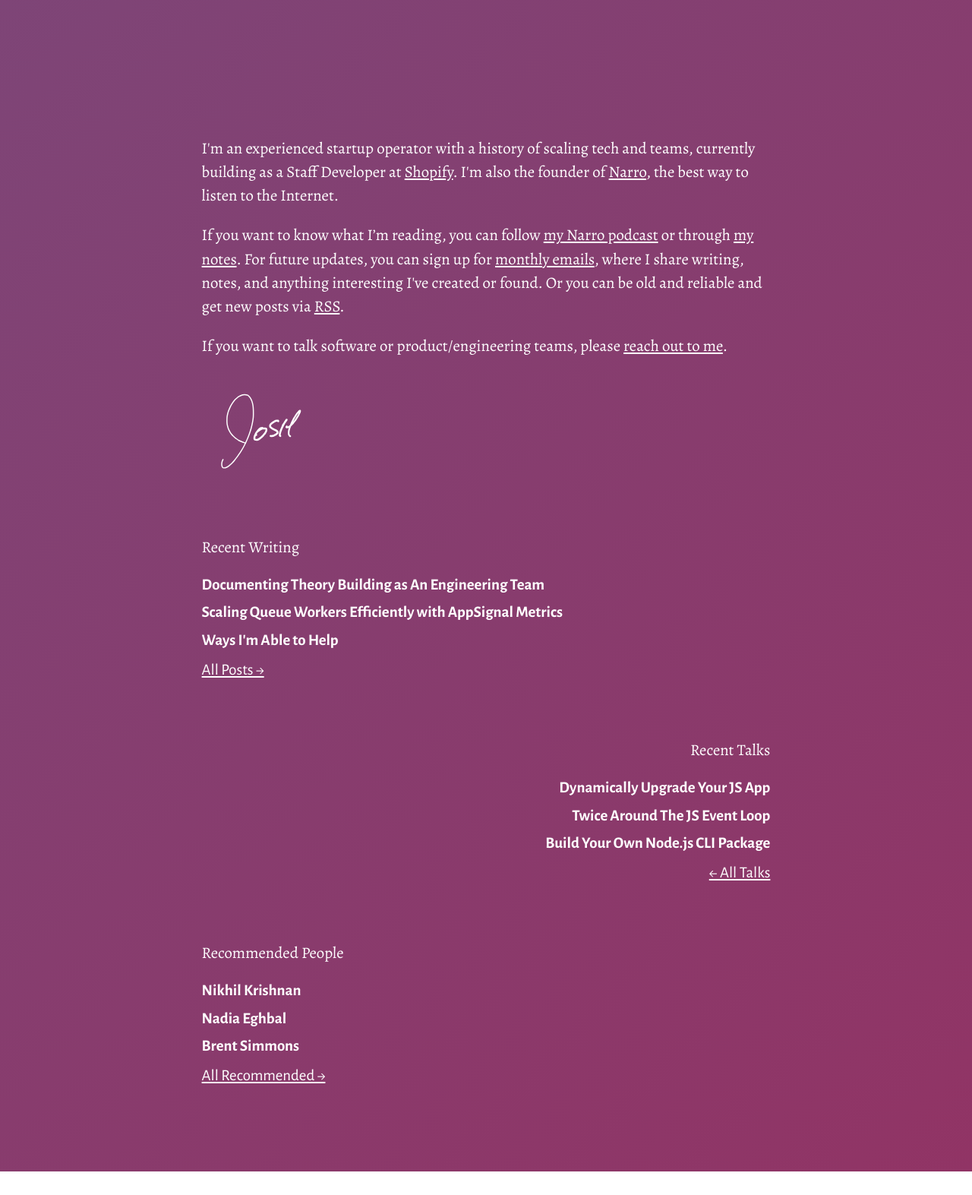
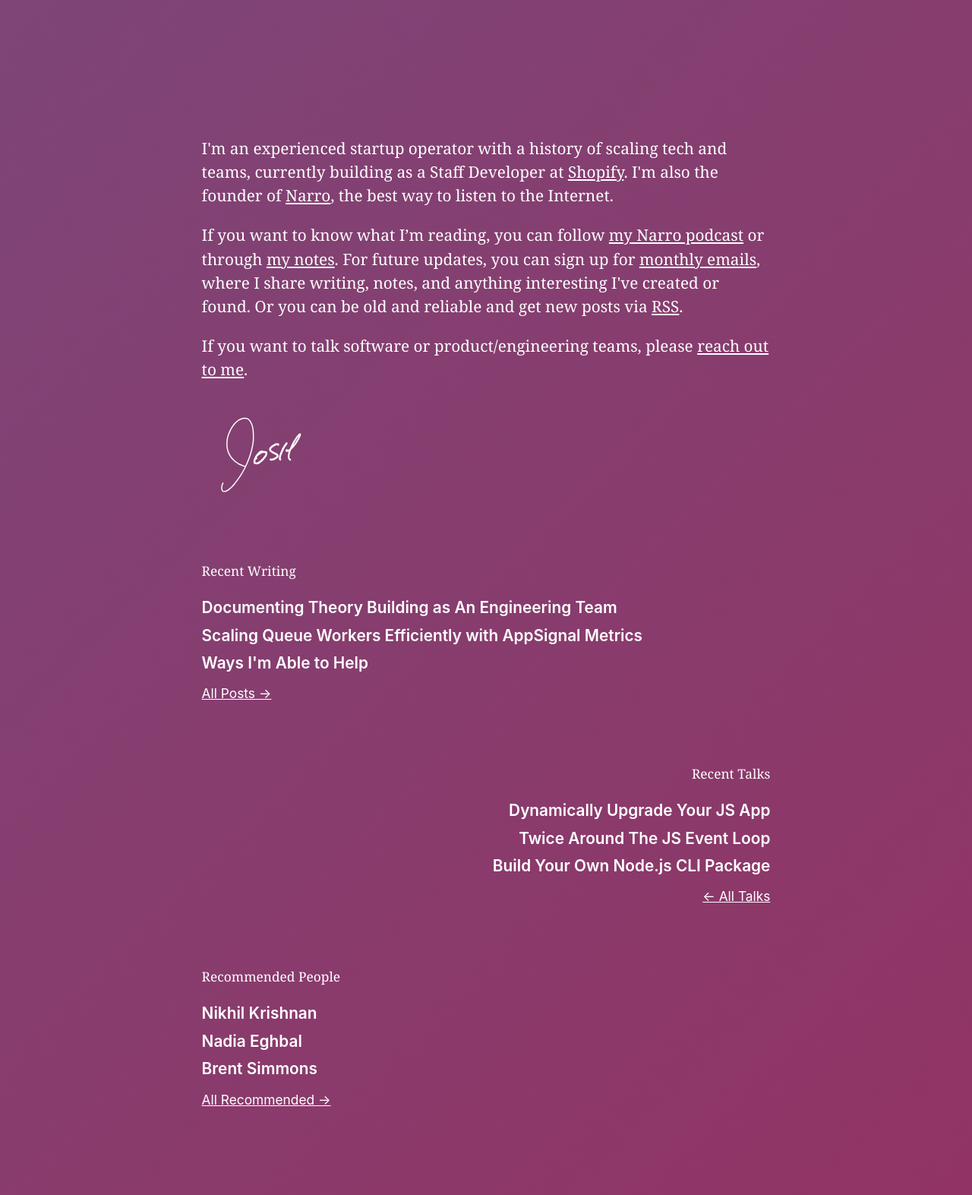
Before and after one commit to joshbeckman/andjosh.github.io, a Jekyll site: the page built from index.html, in a window 1280 px wide. Shown: the whole page at 76% size. Built offline with Jekyll 4.4.1, drawn with Linux system fonts in a browser that asks for light colours; before the commit the page ends 1542 px from its top, so only the background shows below that.

Commit message:
Go back to using system fonts
Ref: http://mrmrs.io/writing/2016/03/17/webfonts/

```diff
--- a/_includes/head.html
+++ b/_includes/head.html
@@ -17,7 +17,6 @@
   </title>
 
   <!-- CSS -->
-  <link href="https://fonts.googleapis.com/css?family=Alegreya+Sans:400,700|Alegreya:400,400i,700&display=swap" rel="stylesheet">
   <link rel="stylesheet" href="/public/css/site.css">
   <link rel="stylesheet" href="/public/css/syntax.css">
 
--- a/_layouts/home.html
+++ b/_layouts/home.html
@@ -23,7 +23,7 @@
         </a>
         <div class="home-posts">
           <p>
-            Recent Writing
+            <small>Recent Writing</small>
           </p>
           {% for post in site.tags['writing'] limit: 3 %}
           <div class="home-post">
@@ -41,14 +41,14 @@
           </div>
           {% endfor %}
           <p id="latest-posts" class="post-date">
-            <a href="/posts">
+            <small><a href="/posts">
               All Posts &rarr;
-            </a>
+            </a></small>
           </p>
         </div>
         <div class="home-talks">
           <p>
-            Recent Talks
+            <small>Recent Talks</small>
           </p>
           {% assign foo = site.decks | reverse %}
           {% for deck in foo limit: 3 %}
@@ -59,14 +59,14 @@
           </div>
           {% endfor %}
           <p id="latest-talks" class="post-date">
-            <a href="/presents">
+            <small><a href="/presents">
               &larr; All Talks
-            </a>
+            </a></small>
           </p>
         </div>
         <div class="home-blogroll">
           <p>
-            Recommended People
+            <small>Recommended People</small>
           </p>
           {% assign links = site.blogroll | sample: 3 %}
           {% for link in links %}
@@ -77,9 +77,9 @@
               </div>
           {% endfor %}
           <p id="latest-talks" class="post-date">
-            <a href="/blogroll">
+            <small><a href="/blogroll">
               All Recommended &rarr;
-            </a>
+            </a></small>
           </p>
         </div>
       </div>
--- a/public/css/site.css
+++ b/public/css/site.css
@@ -265,7 +265,7 @@ tbody tr:nth-child(odd) th {
   margin-bottom: 3rem;
 }
 .masthead .sidebar-nav {
-  font-family: Alegreya Sans, sans-serif;
+  font-family: -apple-system, BlinkMacSystemFont, "avenir next", avenir, helvetica, "helvetica neue", ubuntu, roboto, noto, "segoe ui", arial, sans-serif;
   font-weight: 400;
   color: #c0c0c0;
   float: right;
@@ -359,7 +359,7 @@ tbody tr:nth-child(odd) th {
  * within blog posts. To use, add the class of your choosing to the `body`.
  */
 .theme-base-josh {
-  font-family: Alegreya, Georgia, serif;
+  font-family: Georgia, serif;
 }
 .theme-base-josh .sidebar {
   background-color: #903465;
@@ -377,6 +377,13 @@ tbody tr:nth-child(odd) th {
 }
 .theme-base-josh a {
   text-decoration: underline;
+}
+.theme-base-josh .post h2,
+.theme-base-josh .post h3,
+.theme-base-josh .post h4,
+.theme-base-josh .post h5 {
+  margin-top: 1.8rem;
+  font-weight: 600;
 }
 .theme-base-josh .content a,
 .theme-base-josh .related-posts li a {
@@ -429,12 +436,15 @@ tbody tr:nth-child(odd) th {
 .theme-base-josh .tag-lead {
   margin: 15vh 0;
 }
+.theme-base-josh h1.post-title {
+  text-align: center;
+}
 .theme-base-josh .post-title a {
   color: #303030;
   text-decoration: none;
 }
 .theme-base-josh .post-date {
-  font-family: Alegreya Sans, sans-serif;
+  font-family: -apple-system, BlinkMacSystemFont, "avenir next", avenir, helvetica, "helvetica neue", ubuntu, roboto, noto, "segoe ui", arial, sans-serif;
 }
 
 .theme-base-josh h1,
@@ -442,15 +452,20 @@ tbody tr:nth-child(odd) th {
 .theme-base-josh h3,
 .theme-base-josh h4,
 .theme-base-josh h5 {
-  font-family: Alegreya Sans, sans-serif;
+  font-family: -apple-system, BlinkMacSystemFont, "avenir next", avenir, helvetica, "helvetica neue", ubuntu, roboto, noto, "segoe ui", arial, sans-serif;
   font-size: 1.2rem;
+  font-weight: 600;
+}
+.theme-base-josh h1 {
+  font-size: 1.6rem;
 }
 .theme-base-josh h2 {
     margin-top: 1.5rem;
 }
 .theme-base-josh .related-tags {
-  font-family: Alegreya Sans, sans-serif;
+  font-family: -apple-system, BlinkMacSystemFont, "avenir next", avenir, helvetica, "helvetica neue", ubuntu, roboto, noto, "segoe ui", arial, sans-serif;
   color: #999;
+  font-size: 0.8rem;
 }
 
 .theme-base-josh pre,
```
